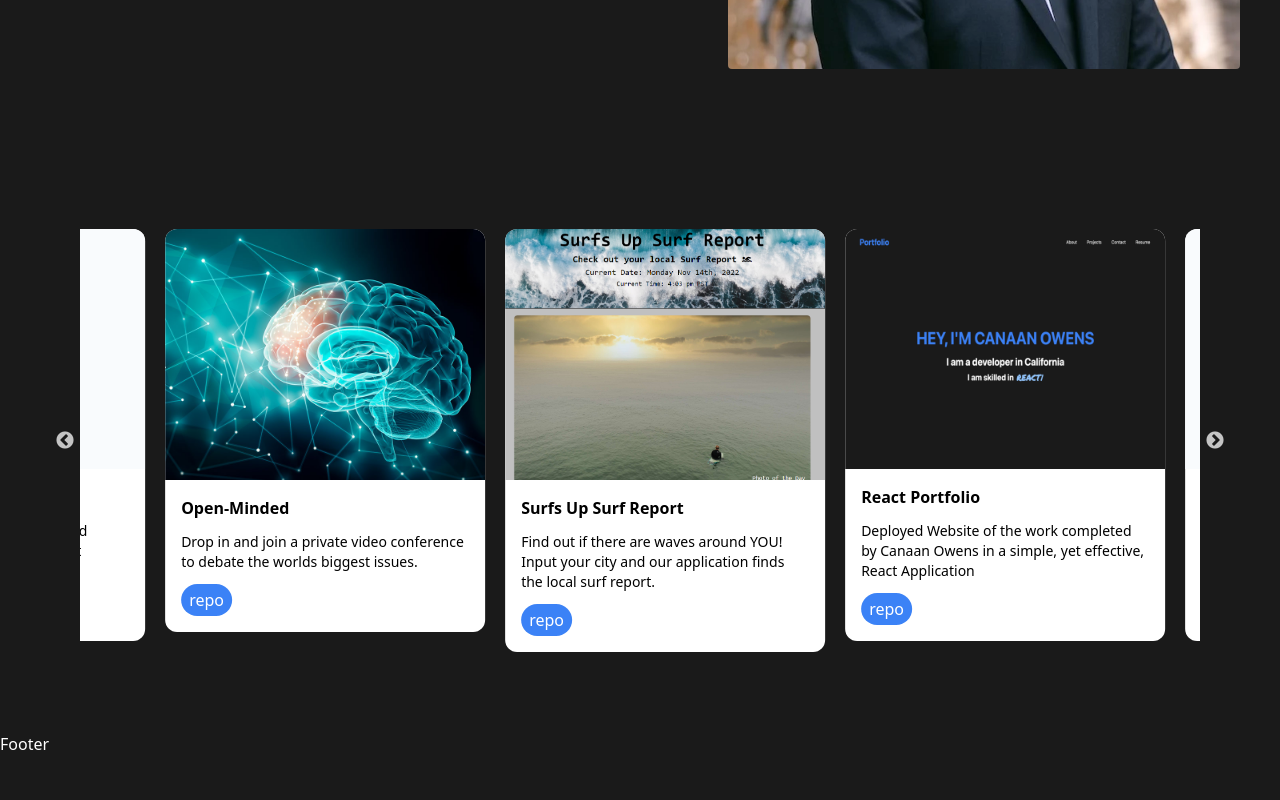
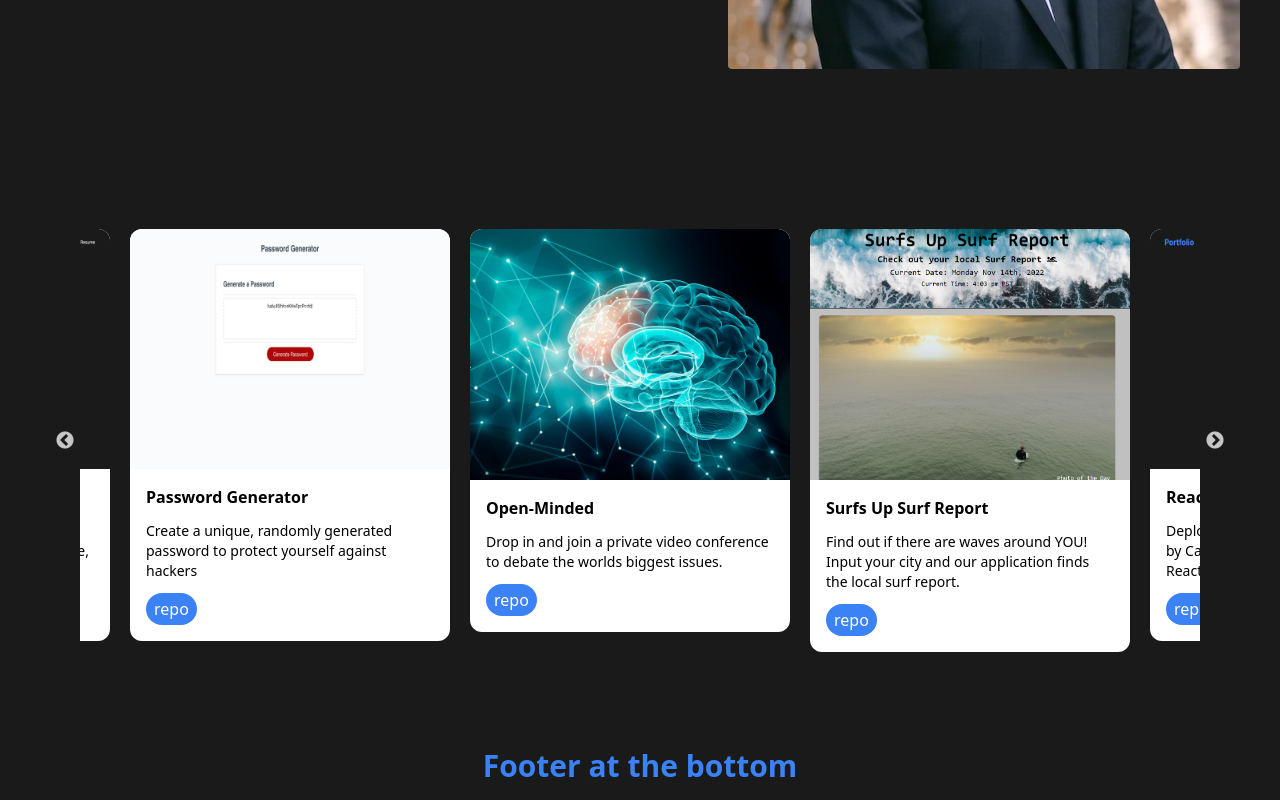
Before and after one commit to canaano/React-Portfolio, a React (Vite) app: page / in a window 1280 px wide. Shown: the part 1223-2023 px from the top of the page. Before the commit the page ends 1979 px from the top, so only its background shows below. Built offline with nearby package versions, Linux system fonts and the light colour scheme.

Commit message:
updated logic

```diff
--- a/src/App.jsx
+++ b/src/App.jsx
@@ -61,13 +61,13 @@ function App() {
   const settings = {
     infinite: true,
     lazyload: true,
-    speed: 3000,
+    speed: 300,
     slidesToShow: 3,
     centerMode: true,
     slidesToScroll: 3,
-    autoplay: true,
-    autoplaySpeed: 3000,
-    cssEase: "linear"
+    // autoplay: true,
+    // autoplaySpeed: 3000,
+    // cssEase: "linear"
     // nextArrow: <NextArrow />,
     // prevArrow: <PrevArrow />,
   };
--- a/src/components/Card.jsx
+++ b/src/components/Card.jsx
@@ -2,7 +2,7 @@ import React from 'react'
 
 export const Card = ({ data }) => {
   return (
-    <div className='grid grid-cols-1 bg-white rounded-xl max-w-xs '>
+    <div id="projects" className='grid grid-cols-1 bg-white rounded-xl max-w-xs '>
         <img className='rounded-xl rounded-b-none'
         src={data.logo}/>
         <div className='p-4'>
--- a/src/components/Footer.jsx
+++ b/src/components/Footer.jsx
@@ -2,9 +2,11 @@ import React from 'react'
 
 const Footer = () => {
   return (
-    <div className='text-white'>
-        Footer
-        </div>
+    <footer className='w-full text-3xl font-bold m-4 text-blue-500 mx-auto text-center flex flex-col justify-center'>
+        <p>
+        Footer at the bottom
+        </p>
+        </footer>
   )
 }
 
--- a/src/index.css
+++ b/src/index.css
@@ -7,3 +7,13 @@
 body {
   background-color: #1a1a1a;
 }
+
+.footer {
+  position: sticky;
+  height: 100px;
+  width: 100%;
+  bottom: 0;
+  color: white;
+  font-size: 25px;
+  justify-content: flex-end;
+}
```
